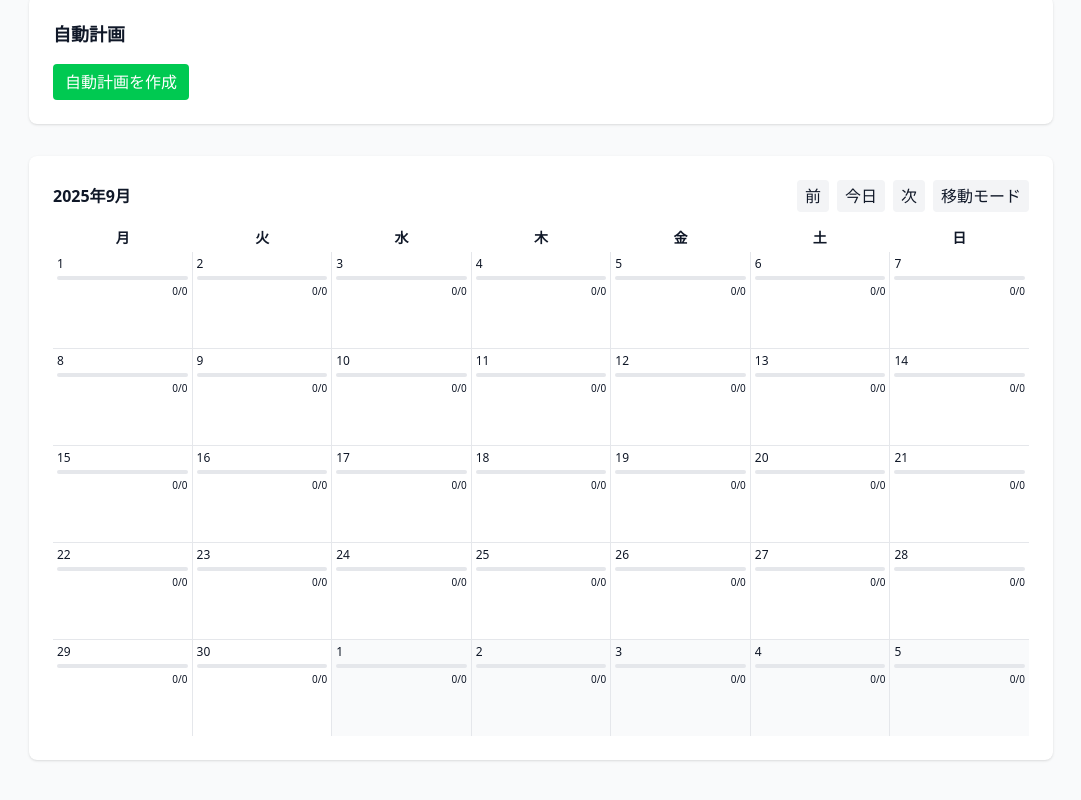
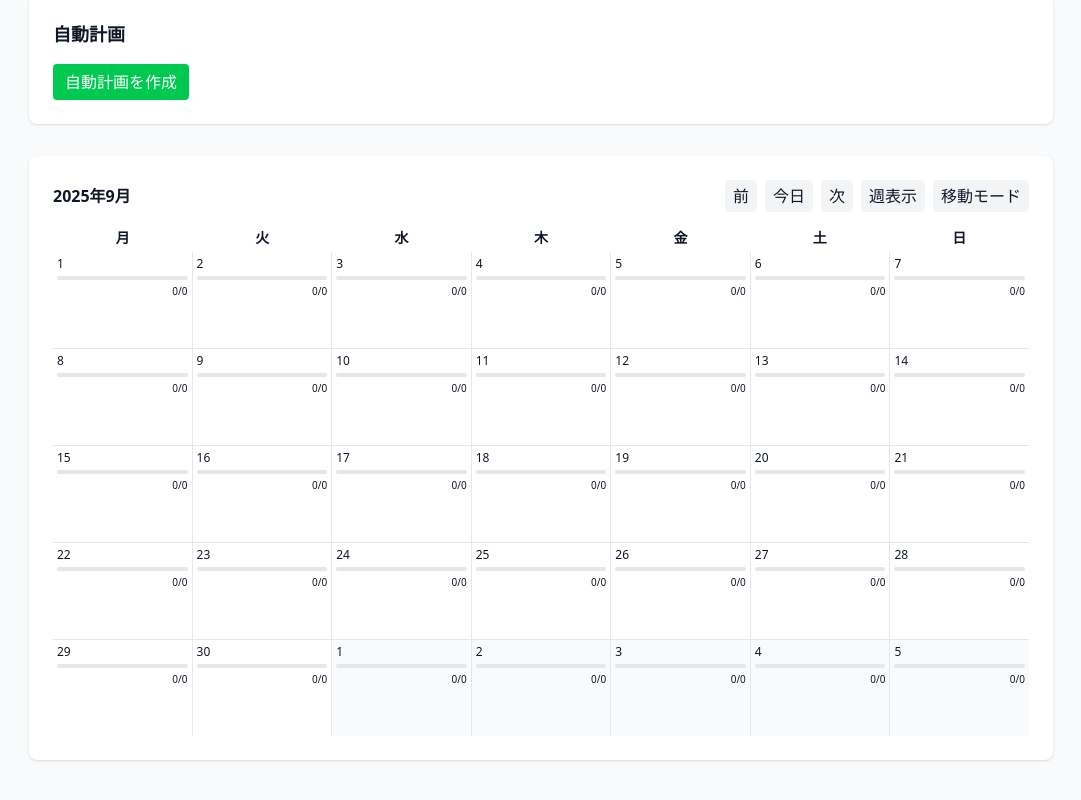
Before and after one commit to chocolat0w0/goal-steps-ai, a React (Vite) app: page / in a window 1280 px wide. Shown: the part 860-1660 px from the top of the page, without its empty margins (99-1180 px from the left). Built offline with nearby package versions, Linux system fonts and the light colour scheme.

Commit message:
feat: add weekly calendar view

```diff
--- a/src/components/CalendarView.tsx
+++ b/src/components/CalendarView.tsx
@@ -20,10 +20,8 @@ interface Props {
 }
 
 const CalendarView: FC<Props> = ({ tasks, categories, initialDate, onToggleTask, onMoveTask }) => {
-  const [current, setCurrent] = useState(() => {
-    const d = initialDate ?? new Date();
-    return new Date(d.getFullYear(), d.getMonth(), 1);
-  });
+  const [current, setCurrent] = useState(() => initialDate ?? new Date());
+  const [view, setView] = useState<'month' | 'week'>('month');
   const [draggingId, setDraggingId] = useState<string | null>(null);
   const draggingIdRef = useRef<string | null>(null);
   const [dragOverDate, setDragOverDate] = useState<string | null>(null);
@@ -90,16 +88,20 @@ const CalendarView: FC<Props> = ({ tasks, categories, initialDate, onToggleTask,
 
   const year = current.getFullYear();
   const month = current.getMonth();
-  const days = daysInMonth(year, month);
-  const firstDay = new Date(year, month, 1).getDay();
-  const startOffset = (firstDay + 6) % 7;
 
-  const prevMonth = () => setCurrent(new Date(year, month - 1, 1));
-  const nextMonth = () => setCurrent(new Date(year, month + 1, 1));
+  const prev = () => {
+    if (view === 'month') setCurrent(new Date(year, month - 1, 1));
+    else setCurrent(new Date(year, month, current.getDate() - 7));
+  };
+  const next = () => {
+    if (view === 'month') setCurrent(new Date(year, month + 1, 1));
+    else setCurrent(new Date(year, month, current.getDate() + 7));
+  };
   const goToday = () => {
     const t = new Date();
-    setCurrent(new Date(t.getFullYear(), t.getMonth(), 1));
+    setCurrent(t);
   };
+  const toggleView = () => setView((v) => (v === 'month' ? 'week' : 'month'));
   const toggleMoveMode = () => {
     setMoveMode((prev) => {
       if (prev) {
@@ -116,21 +118,24 @@ const CalendarView: FC<Props> = ({ tasks, categories, initialDate, onToggleTask,
     grouped[t.date].push(t);
   }
 
+  let dates: { day: number; dateStr: string; isCurrentMonth: boolean }[] = [];
+  if (view === 'month') {
+    const days = daysInMonth(year, month);
+    const firstDay = new Date(year, month, 1).getDay();
+    const startOffset = (firstDay + 6) % 7;
     const prevYear = month === 0 ? year - 1 : year;
     const prevMonthIndex = month === 0 ? 11 : month - 1;
     const prevDays = daysInMonth(prevYear, prevMonthIndex);
     const preDates = Array.from({ length: startOffset }, (_, i) => {
       const day = prevDays - startOffset + i + 1;
       const dateStr = formatDate(prevYear, prevMonthIndex, day);
-    return { day, dateStr };
+      return { day, dateStr, isCurrentMonth: false };
     });
-
     const dayDates = Array.from({ length: days }, (_, i) => {
       const day = i + 1;
       const dateStr = formatDate(year, month, day);
-    return { day, dateStr };
+      return { day, dateStr, isCurrentMonth: true };
     });
-
     const totalCells = startOffset + days;
     const endOffset = (7 - (totalCells % 7)) % 7;
     const nextYear = month === 11 ? year + 1 : year;
@@ -138,20 +143,42 @@ const CalendarView: FC<Props> = ({ tasks, categories, initialDate, onToggleTask,
     const postDates = Array.from({ length: endOffset }, (_, i) => {
       const day = i + 1;
       const dateStr = formatDate(nextYear, nextMonthIndex, day);
-    return { day, dateStr };
+      return { day, dateStr, isCurrentMonth: false };
     });
+    dates = [...preDates, ...dayDates, ...postDates];
+  } else {
+    const weekStart = new Date(current);
+    const offset = (weekStart.getDay() + 6) % 7;
+    weekStart.setDate(weekStart.getDate() - offset);
+    dates = Array.from({ length: 7 }, (_, i) => {
+      const d = new Date(weekStart);
+      d.setDate(weekStart.getDate() + i);
+      return {
+        day: d.getDate(),
+        dateStr: formatDate(d.getFullYear(), d.getMonth(), d.getDate()),
+        isCurrentMonth: d.getMonth() === month,
+      };
+    });
+  }
+
+  const title =
+    view === 'month'
+      ? `${year}年${month + 1}月`
+      : (() => {
+          const start = new Date(dates[0].dateStr);
+          const end = new Date(dates[6].dateStr);
+          return `${start.getFullYear()}年${start.getMonth() + 1}月${start.getDate()}日〜${end.getFullYear()}年${end.getMonth() + 1}月${end.getDate()}日`;
+        })();
 
   return (
     <section className="rounded-lg bg-white p-6 shadow-sm mt-8" aria-label="カレンダービュー">
       <div className="mb-4 flex items-center justify-between">
-        <div className="font-semibold">
-          {year}年{month + 1}月
-        </div>
+        <div className="font-semibold">{title}</div>
         <div className="space-x-2">
           <button
             type="button"
-            onClick={prevMonth}
-            aria-label="前の月"
+            onClick={prev}
+            aria-label={view === 'month' ? '前の月' : '前の週'}
             className="rounded bg-gray-100 px-2 py-1 hover:bg-gray-200"
           >
             前
@@ -166,11 +193,19 @@ const CalendarView: FC<Props> = ({ tasks, categories, initialDate, onToggleTask,
           </button>
           <button
             type="button"
-            onClick={nextMonth}
-            aria-label="次の月"
+            onClick={next}
+            aria-label={view === 'month' ? '次の月' : '次の週'}
             className="rounded bg-gray-100 px-2 py-1 hover:bg-gray-200"
           >
             次
+          </button>
+          <button
+            type="button"
+            onClick={toggleView}
+            aria-label={view === 'month' ? '週表示' : '月表示'}
+            className="rounded bg-gray-100 px-2 py-1 hover:bg-gray-200"
+          >
+            {view === 'month' ? '週表示' : '月表示'}
           </button>
           <button
             type="button"
@@ -190,7 +225,7 @@ const CalendarView: FC<Props> = ({ tasks, categories, initialDate, onToggleTask,
         ))}
       </div>
       <div role="grid" className="grid grid-cols-7 gap-px bg-gray-200">
-        {preDates.map(({ day, dateStr }) => (
+        {dates.map(({ day, dateStr, isCurrentMonth }) => (
           <CalendarCell
             key={dateStr}
             dateStr={dateStr}
@@ -208,48 +243,7 @@ const CalendarView: FC<Props> = ({ tasks, categories, initialDate, onToggleTask,
             setSelectedId={setSelectedId}
             onToggleTask={onToggleTask}
             onMoveTask={onMoveTask}
-            isCurrentMonth={false}
-          />
-        ))}
-        {dayDates.map(({ day, dateStr }) => (
-          <CalendarCell
-            key={dateStr}
-            dateStr={dateStr}
-            day={day}
-            tasks={grouped[dateStr] || []}
-            nameMap={nameMap}
-            isDragOver={dragOverDate === dateStr}
-            moveMode={moveMode}
-            draggingId={draggingId}
-            selectedId={selectedId}
-            draggingIdRef={draggingIdRef}
-            selectedIdRef={selectedIdRef}
-            setDragOverDate={setDragOverDate}
-            setDraggingId={setDraggingId}
-            setSelectedId={setSelectedId}
-            onToggleTask={onToggleTask}
-            onMoveTask={onMoveTask}
-          />
-        ))}
-        {postDates.map(({ day, dateStr }) => (
-          <CalendarCell
-            key={dateStr}
-            dateStr={dateStr}
-            day={day}
-            tasks={grouped[dateStr] || []}
-            nameMap={nameMap}
-            isDragOver={dragOverDate === dateStr}
-            moveMode={moveMode}
-            draggingId={draggingId}
-            selectedId={selectedId}
-            draggingIdRef={draggingIdRef}
-            selectedIdRef={selectedIdRef}
-            setDragOverDate={setDragOverDate}
-            setDraggingId={setDraggingId}
-            setSelectedId={setSelectedId}
-            onToggleTask={onToggleTask}
-            onMoveTask={onMoveTask}
-            isCurrentMonth={false}
+            isCurrentMonth={isCurrentMonth}
           />
         ))}
       </div>
```
Also changed, not shown: 2 other files (tests, documents, lock files or other folders). Lines whose indentation alone changed are shown as unchanged.
